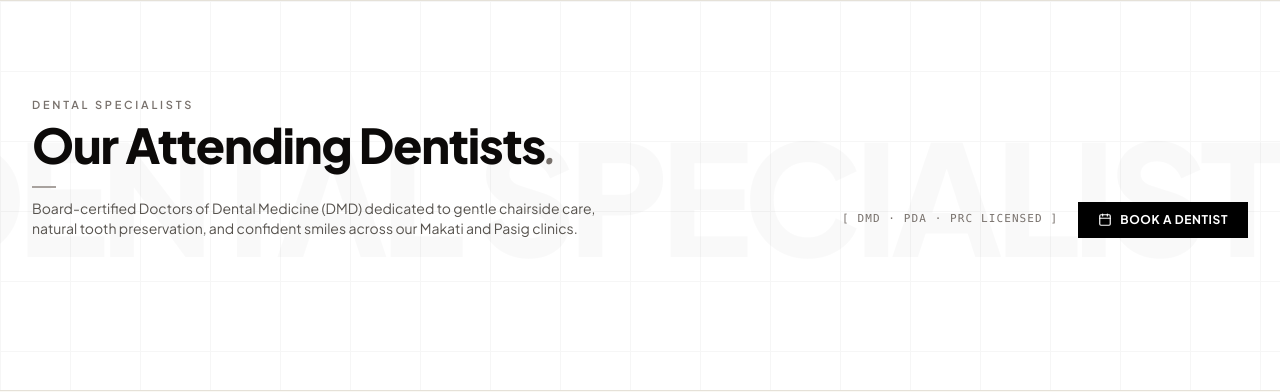
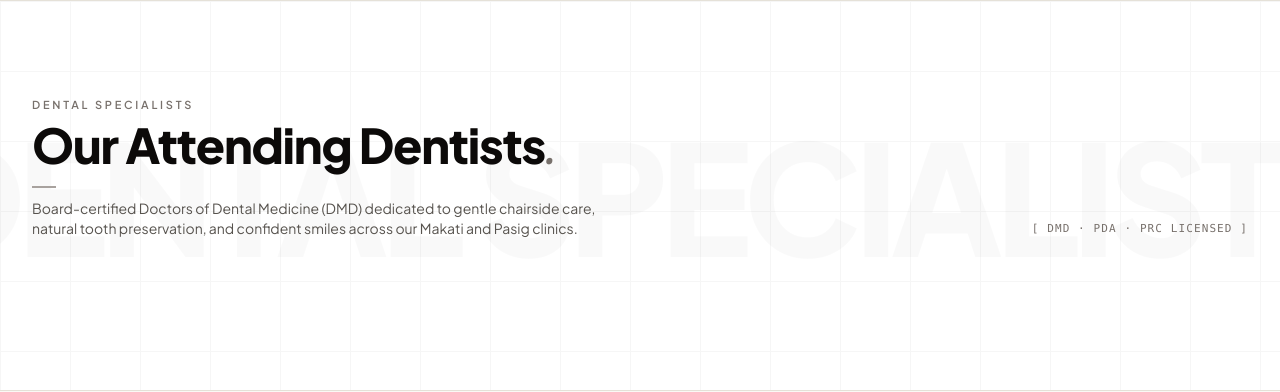
Before and after one commit to haaalery/sdc-dental-clinic, a PHP site: page / in a window 1280 px wide. Shown: the part 1238-1630 px from the top of the page. Run offline with PHP 8.4, Linux system fonts and the light colour scheme; data that the repository does not hold is empty; some libraries are stand-ins or nearby versions; some web fonts are replaced.

Commit message:
Remove all booking buttons and links from Attending Dentists section

```diff
--- a/views/portal/landing.php
+++ b/views/portal/landing.php
@@ -902,16 +902,11 @@ $currentUser = Session::user();
                     </p>
                 </div>
 
-                <!-- Right Header Metadata & Callout Link -->
-                <div class="flex items-center space-x-5">
-                    <span class="hidden sm:inline-block text-[11px] uppercase tracking-widest text-stone-500 font-mono">
+                <!-- Right Header Metadata -->
+                <div class="flex items-center">
+                    <span class="text-[11px] uppercase tracking-widest text-stone-500 font-mono">
                         [ DMD · PDA · PRC LICENSED ]
                     </span>
-                    <a href="#booking-form"
-                        class="inline-flex items-center space-x-2 px-5 py-2.5 bg-black hover:bg-stone-800 text-white text-xs font-bold uppercase tracking-wider rounded-none shadow-xs transition">
-                        <i data-lucide="calendar" class="w-3.5 h-3.5"></i>
-                        <span>Book A Dentist</span>
-                    </a>
                 </div>
             </div>
 
@@ -1001,33 +996,14 @@ $currentUser = Session::user();
                             </div>
                         </div>
 
-                        <!-- 3. Bottom Solid Black Status & Booking Card (Cloned from Hero Bottom-Right 'DIRECT BOOKING' Card) -->
-                        <div class="bg-stone-950 text-white p-5 border-t border-black rounded-none space-y-3">
-                            <div class="flex items-center justify-between">
-                                <span class="px-2.5 py-1 bg-white text-black font-mono text-[9px] font-black uppercase tracking-widest rounded-none">
-                                    <?= !empty($doc['license_no']) ? 'PRC // ' . htmlspecialchars($doc['license_no']) : 'PRC VERIFIED DMD' ?>
-                                </span>
-                                <span class="text-[10px] font-mono text-stone-400 uppercase tracking-wider">
-                                    Mon–Sat · 09:00–18:00
-                                </span>
-                            </div>
-
-                            <div class="flex items-center justify-between pt-2.5 border-t border-stone-800">
-                                <div class="flex items-center space-x-2">
-                                    <span class="text-[10px] font-mono text-stone-400 uppercase tracking-wider">
-                                        Makati &amp; Pasig Suites
-                                    </span>
-                                    <span class="text-[9px] font-mono text-emerald-400 uppercase font-bold">
-                                        · Slots Open
-                                    </span>
-                                </div>
-                                <a href="#booking-form"
-                                   onclick="selectTreatmentConcern('Dental Consultation with <?= htmlspecialchars(addslashes($doc['full_name'])) ?>')"
-                                   class="inline-flex items-center space-x-1.5 text-[11px] font-black uppercase tracking-[0.18em] text-white hover:text-emerald-400 transition group/doccta rounded-none">
-                                    <span>Book Doctor</span>
-                                    <i data-lucide="arrow-right" class="w-3.5 h-3.5 transition-transform group-hover/doccta:translate-x-1"></i>
-                                </a>
-                            </div>
+                        <!-- 3. Bottom Solid Black Credential & Suite Bar (Purely Informational, Zero Booking CTAs) -->
+                        <div class="bg-stone-950 text-white px-6 py-4 border-t border-black rounded-none flex items-center justify-between">
+                            <span class="px-2.5 py-1 bg-white text-black font-mono text-[9px] font-black uppercase tracking-widest rounded-none">
+                                <?= !empty($doc['license_no']) ? 'PRC // ' . htmlspecialchars($doc['license_no']) : 'PRC VERIFIED DMD' ?>
+                            </span>
+                            <span class="text-[10px] font-mono text-stone-400 uppercase tracking-wider">
+                                Makati &amp; Pasig Dental Suites
+                            </span>
                         </div>
 
                     </article>
```
